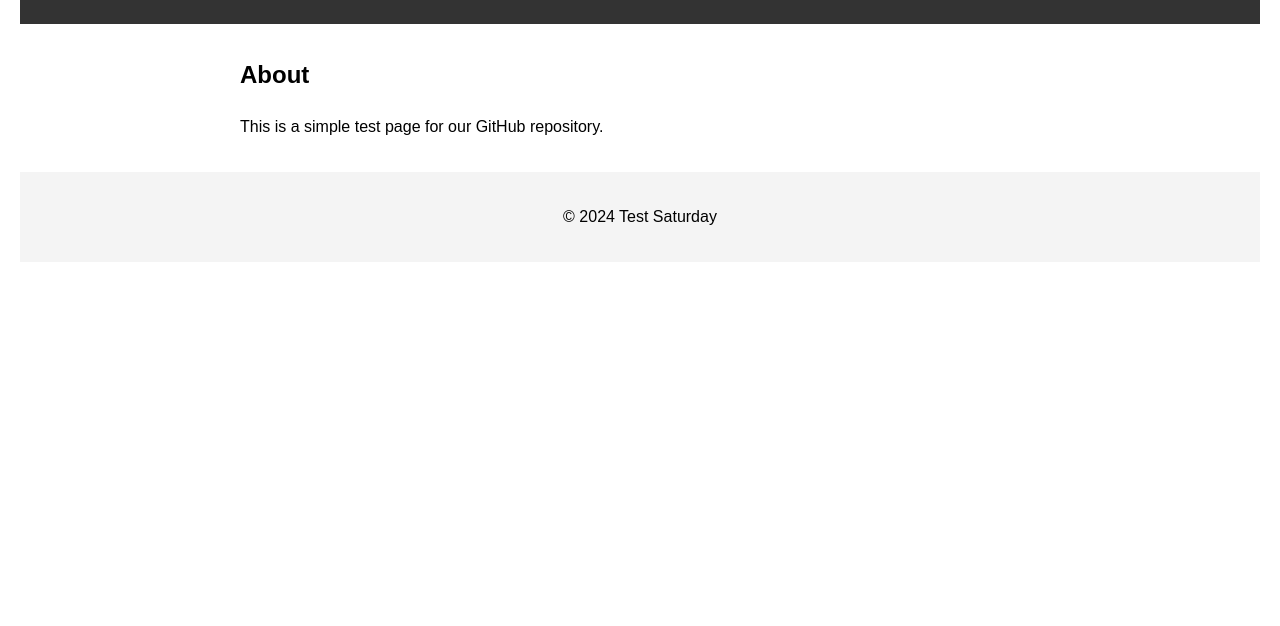
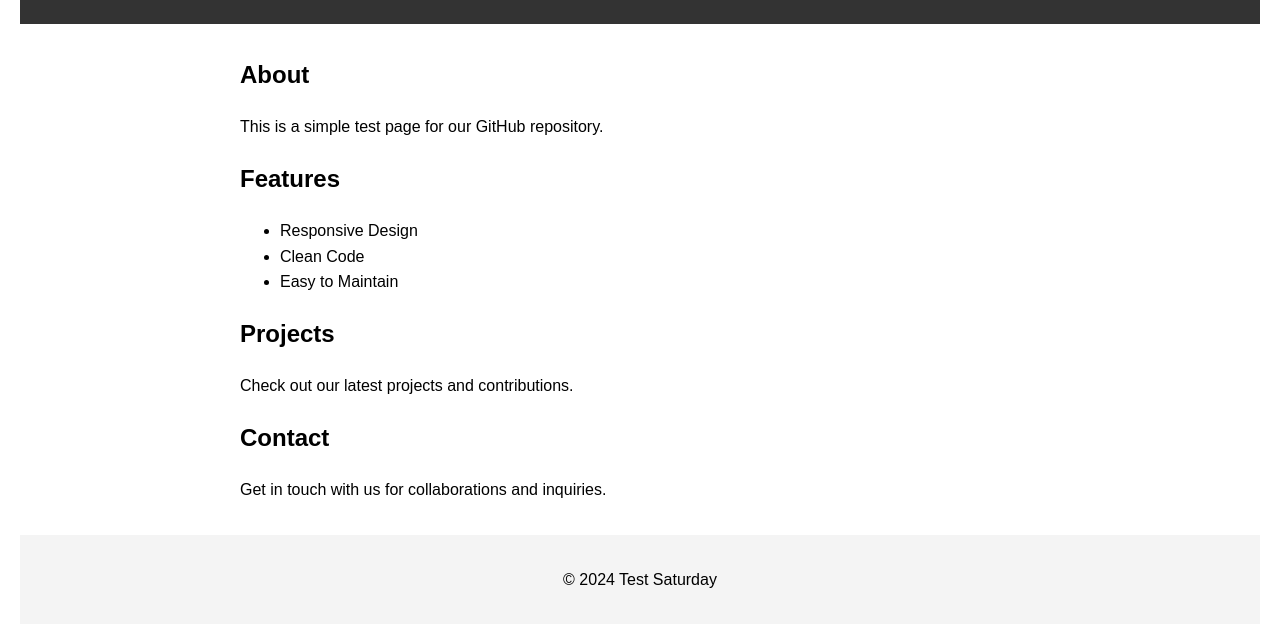
Before and after one commit to jlgush/test-saturday, a plain HTML site: page index.html in a window 1280 px wide. Shown: the part 122-748 px from the top of the page. Drawn offline with Linux system fonts and the light colour scheme.

Commit message:
Add more content sections

```diff
--- a/index.html
+++ b/index.html
@@ -15,6 +15,22 @@
             <h2>About</h2>
             <p>This is a simple test page for our GitHub repository.</p>
         </section>
+        <section>
+            <h2>Features</h2>
+            <ul>
+                <li>Responsive Design</li>
+                <li>Clean Code</li>
+                <li>Easy to Maintain</li>
+            </ul>
+        </section>
+        <section>
+            <h2>Projects</h2>
+            <p>Check out our latest projects and contributions.</p>
+        </section>
+        <section>
+            <h2>Contact</h2>
+            <p>Get in touch with us for collaborations and inquiries.</p>
+        </section>
     </main>
     <footer>
         <p>&copy; 2024 Test Saturday</p>
```
